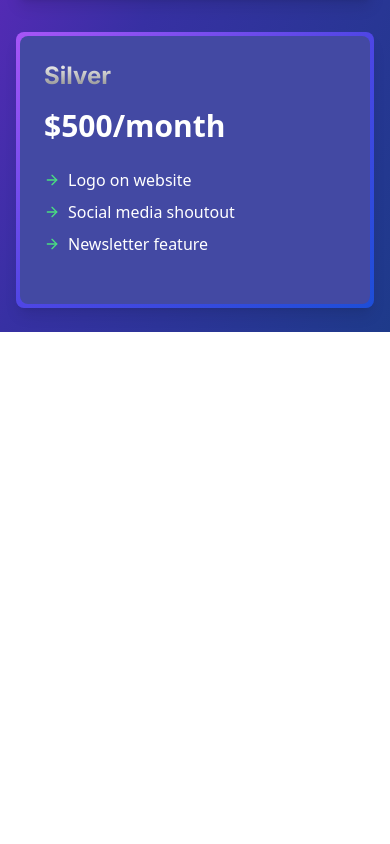
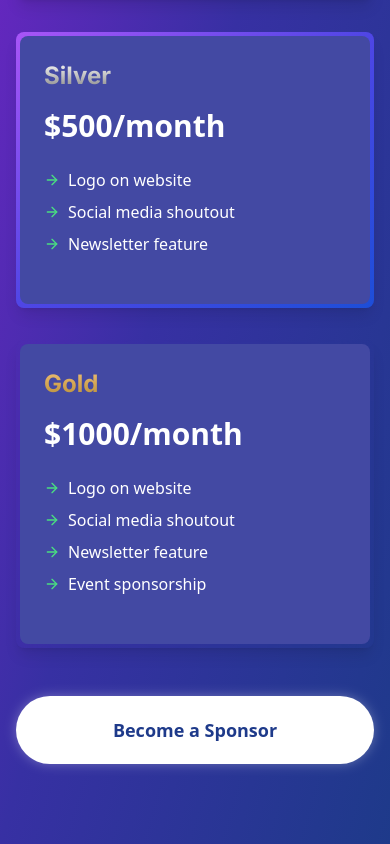
Before and after one commit to bibschan/cloud-summit-2025, a Next.js app: page /sponsor in a window 390 px wide. Shown: the part 512-1356 px from the top of the page. Before the commit the page ends 844 px from the top, so only its background shows below. Built offline with nearby package versions, Linux system fonts and the light colour scheme.

Commit message:
modified height of the sponsor page and button style

```diff
--- a/src/app/sponsor/page.tsx
+++ b/src/app/sponsor/page.tsx
@@ -42,7 +42,7 @@ export default function Sponsors() {
   ];
 
   return (
-    <section className="h-[100vh] px-4 bg-gradient-to-br from-purple-700 via-indigo-800 to-blue-900 text-white overflow-hidden">
+    <section className="md:h-[100vh] px-4 bg-gradient-to-br from-purple-700 via-indigo-800 to-blue-900 text-white overflow-hidden">
       <Nav />
       <div className="max-w-6xl mx-auto py-20">
         <motion.h2
@@ -98,7 +98,7 @@ export default function Sponsors() {
 
         <div className="text-center">
           <motion.button
-            className="bg-white text-blue-900 px-8 py-3 rounded-full font-bold text-lg transition-all hover:bg-blue-100"
+            className="max-md:w-full bg-white text-blue-900 px-8 py-5 md:py-3 rounded-full font-bold text-lg transition-all hover:bg-blue-100"
             whileHover={{ scale: 1.05 }}
             whileTap={{ scale: 0.95 }}
             animate={{
```
